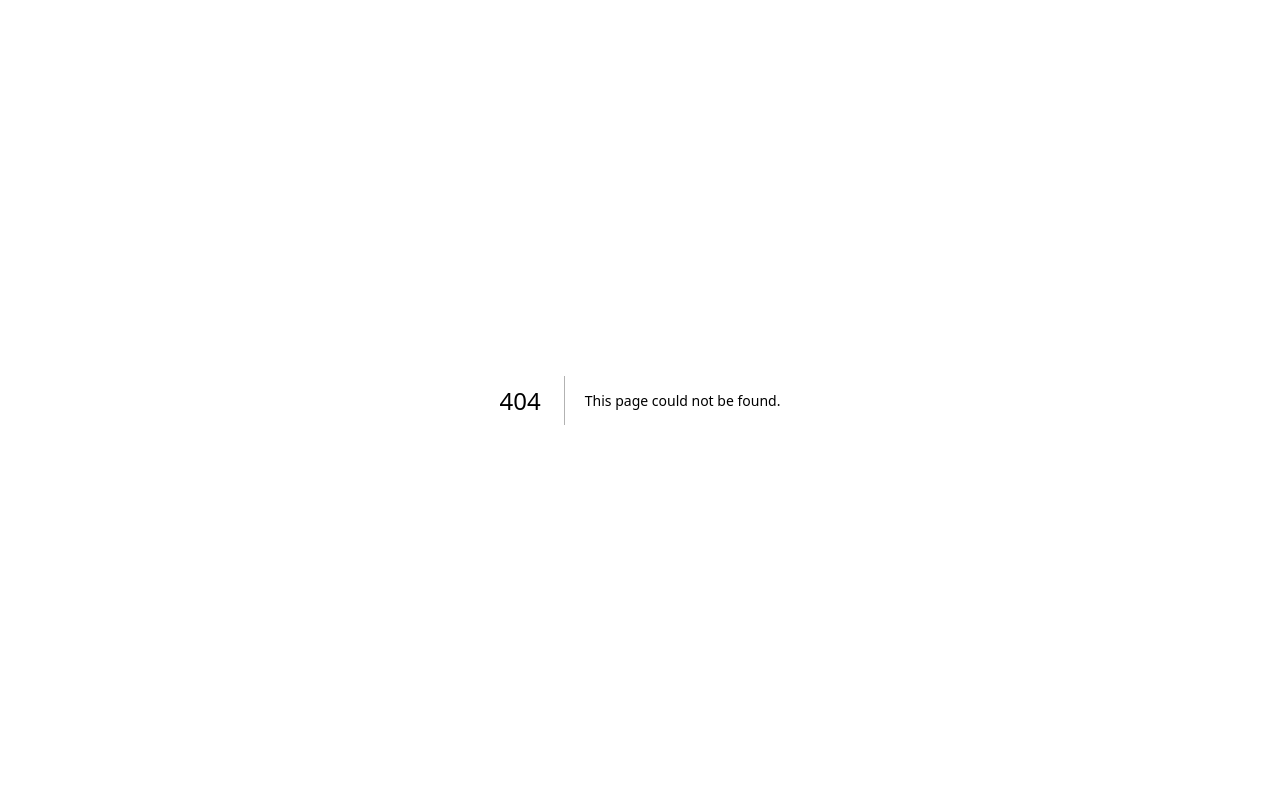
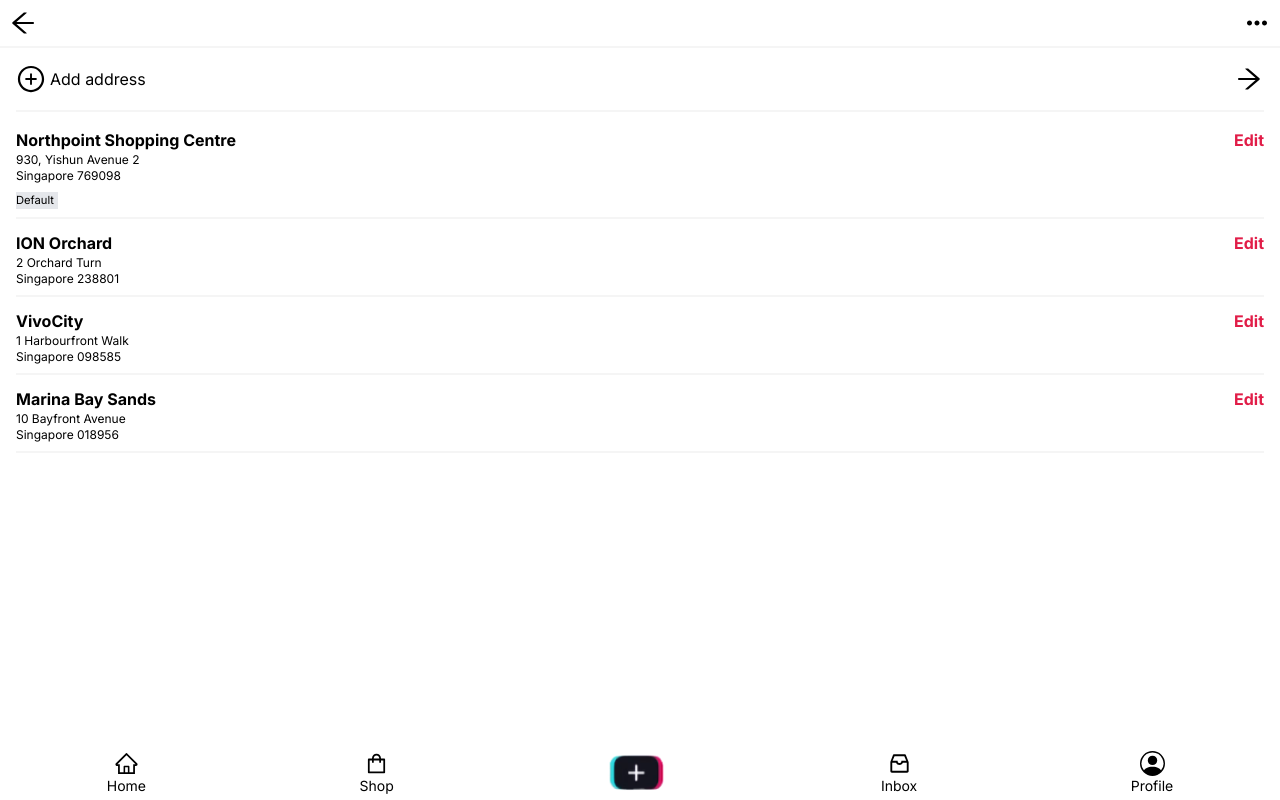
Before and after one commit to rivenbryan/tiktok-hack, a Next.js app: page /groupBuyMainPage/create/address in a window 1280 px wide. Before the commit this address had no page. Built offline with nearby package versions, Linux system fonts and the light colour scheme.

Commit message:
added logic for pick up location

```diff
--- /dev/null
+++ b/src/app/components/Divider.tsx
@@ -0,0 +1,9 @@
+import React from "react";
+
+type Props = {};
+
+export default function Divider({}: Props) {
+  return (
+    <hr className="h-0.5 mt-2 border-t-0 bg-neutral-100 opacity-100 dark:opacity-50" />
+  );
+}
--- /dev/null
+++ b/src/app/contexts/store.tsx
@@ -0,0 +1,24 @@
+"use client"
+import { Dispatch, SetStateAction, createContext, useContext, useState } from "react";
+
+interface ContextProps {
+    address: string;
+    setAddress: Dispatch<SetStateAction<string>>;
+}
+
+const GlobalContext = createContext<ContextProps>({
+    address: "",
+    setAddress: (): string => '',
+});
+
+export const GlobalContextProvider = ( {children}) => {
+    const [address, setAddress] = useState<string>("");
+
+    return (
+        <GlobalContext.Provider value={{address, setAddress}}>
+            {children}
+        </GlobalContext.Provider>
+    )
+}
+
+export const useGlobalContext = () => useContext(GlobalContext);
--- /dev/null
+++ b/src/app/groupBuyMainPage/create/address/components/AddressCard.tsx
@@ -0,0 +1,46 @@
+"use client";
+import Divider from "@/app/components/Divider";
+import { useGlobalContext } from "@/app/contexts/store";
+import Link from "next/link";
+import React from "react";
+
+type Props = {
+  isDefault?: boolean;
+  location: string;
+  addressMore: string;
+  postcode: string;
+};
+
+export default function AddressCard({
+  isDefault,
+  location,
+  addressMore,
+  postcode,
+}: Props) {
+  const { setAddress } = useGlobalContext();
+
+  const handleClick = () => {
+    setAddress(location + ", " + addressMore + ", " + postcode);
+  };
+
+  return (
+    <div onClick={handleClick}>
+      <Link href="/groupBuyMainPage/create">
+        <div className="flex justify-between">
+          <div className="flex flex-col">
+            <h1 className="text-s font-bold "> {location}</h1>
+            <h1 className="text-xs ">{addressMore}</h1>
+            <h1 className="text-xs ">{postcode}</h1>
+            {isDefault && (
+              <div className="bg-gray-200 w-[19%] mt-2">
+                <h1 style={{ fontSize: "0.7rem" }}>Default</h1>
+              </div>
+            )}
+          </div>
+          <h1 className="text-rose-600 font-bold">Edit</h1>
+        </div>
+        <Divider />
+      </Link>
+    </div>
+  );
+}
--- /dev/null
+++ b/src/app/groupBuyMainPage/create/address/page.tsx
@@ -0,0 +1,65 @@
+"use client";
+import Container from "@/app/components/Container";
+import Divider from "@/app/components/Divider";
+import React from "react";
+import { AiOutlinePlusCircle, AiOutlineArrowRight } from "react-icons/ai";
+import AddressCard from "./components/AddressCard";
+import { useGlobalContext } from "@/app/contexts/store";
+type Props = {};
+const addresses = [
+  {
+    location: "Northpoint Shopping Centre",
+    moreAddress: "930, Yishun Avenue 2",
+    postalCode: "Singapore 769098",
+    isDefault: true,
+  },
+  {
+    location: "ION Orchard",
+    moreAddress: "2 Orchard Turn",
+    postalCode: "Singapore 238801",
+    isDefault: false,
+  },
+  {
+    location: "VivoCity",
+    moreAddress: "1 Harbourfront Walk",
+    postalCode: "Singapore 098585",
+    isDefault: false,
+  },
+  {
+    location: "Marina Bay Sands",
+    moreAddress: "10 Bayfront Avenue",
+    postalCode: "Singapore 018956",
+    isDefault: false,
+  },
+];
+
+export default function page({}: Props) {
+  return (
+    <Container navigateString="/groupBuyMainPage/create">
+      <div className="m-4">
+        <div className="flex justify-between items-center">
+          <div className="flex gap-1 items-center">
+            <AiOutlinePlusCircle size={30} />
+            <h1>Add address</h1>
+          </div>
+          <AiOutlineArrowRight size={30} />
+        </div>
+        <div className="my-4">
+          <Divider />
+        </div>
+
+        <div className="flex flex-col gap-3">
+          {addresses.map((address, index) => (
+            <AddressCard
+              key={index}
+              isDefault={address.isDefault}
+              location={address.location}
+              addressMore={address.moreAddress}
+              postcode={address.postalCode}
+            />
+          ))}
+        </div>
+      </div>
+    </Container>
+  );
+}
--- a/src/app/groupBuyMainPage/create/page.tsx
+++ b/src/app/groupBuyMainPage/create/page.tsx
@@ -1,11 +1,17 @@
+"use client";
+
 import Textbox from "@/app/admin/components/Textbox";
 import Container from "@/app/components/Container";
 import Image from "next/image";
-import React from "react";
+import Link from "next/link";
+import { createContext, useContext, useState } from "react";
 import { GrCircleInformation } from "react-icons/gr";
+
+import { useGlobalContext } from "@/app/contexts/store";
 type Props = {};
-
-export default function page({}: Props) {
+export default function   page({}: Props) {
+  const { address } = useGlobalContext();
+  console.log("address " + address)
   return (
       <Container navigateString="/groupBuyMainPage">
         <div className="flex flex-col gap-5 ml-4 m-5 h-[95%]">
@@ -15,7 +21,9 @@
           <div className="flex   border order-gray-300 rounded-l shadow-lg ">
             <Image src="/product.png" height={70} width={70} alt={""} />
             <div className="flex items-center">
-            <h1 className="font-light text-xs pl-2">Plain T-Shirt (Normal)</h1>
+              <h1 className="font-light text-xs pl-2">
+                Plain T-Shirt (Normal)
+              </h1>
             </div>
           </div>
           <div className=" ">
@@ -33,9 +41,13 @@
           <div className="flex  justify-between items-center">
             <div className="flex flex-col text-xs">
               <h1 className="mb-1 ">Pick up Location</h1>
-            <h1 className="font-light">31 Nanyang Crescent, Tarmarind Hall</h1>
+              <h1 className="font-light">
+                {address === "" ? "No address selected" : address}
+              </h1>
             </div>
+            <Link href="/groupBuyMainPage/create/address">
               <h1 className="text-rose-600 text-xs font-bold">Change</h1>
+            </Link>
           </div>
 
           <div className="flex justify-between items-center">
--- a/src/app/layout.tsx
+++ b/src/app/layout.tsx
@@ -1,25 +1,24 @@
-import './globals.css'
-import type { Metadata } from 'next'
-import { Inter } from 'next/font/google'
-import NavbarForAdmin from '../component/NavbarForAdmin'
-
-const inter = Inter({ subsets: ['latin'] })
+import "./globals.css";
+import type { Metadata } from "next";
+import { Inter } from "next/font/google";
+import { GlobalContextProvider } from "./contexts/store";
+const inter = Inter({ subsets: ["latin"] });
 
 export const metadata: Metadata = {
-  title: 'Create Next App',
-  description: 'Generated by create next app',
-}
+  title: "Create Next App",
+  description: "Generated by create next app",
+};
 
 export default function RootLayout({
   children,
 }: {
-  children: React.ReactNode
+  children: React.ReactNode;
 }) {
   return (
     <html lang="en">
-
       <body className={inter.className}>
-        {children}</body>
+        <GlobalContextProvider>{children}</GlobalContextProvider>
+      </body>
     </html>
-  )
+  );
 }
--- a/tsconfig.json
+++ b/tsconfig.json
@@ -22,6 +22,6 @@
       "@/*": ["./src/*"]
     }
   },
-  "include": ["next-env.d.ts", "**/*.ts", "**/*.tsx", ".next/types/**/*.ts"],
+  "include": ["next-env.d.ts", "**/*.ts", "**/*.tsx", ".next/types/**/*.ts", "src/contexts/AddressProvider.js"],
   "exclude": ["node_modules"]
 }
```
Lines whose indentation alone changed are shown as unchanged.
